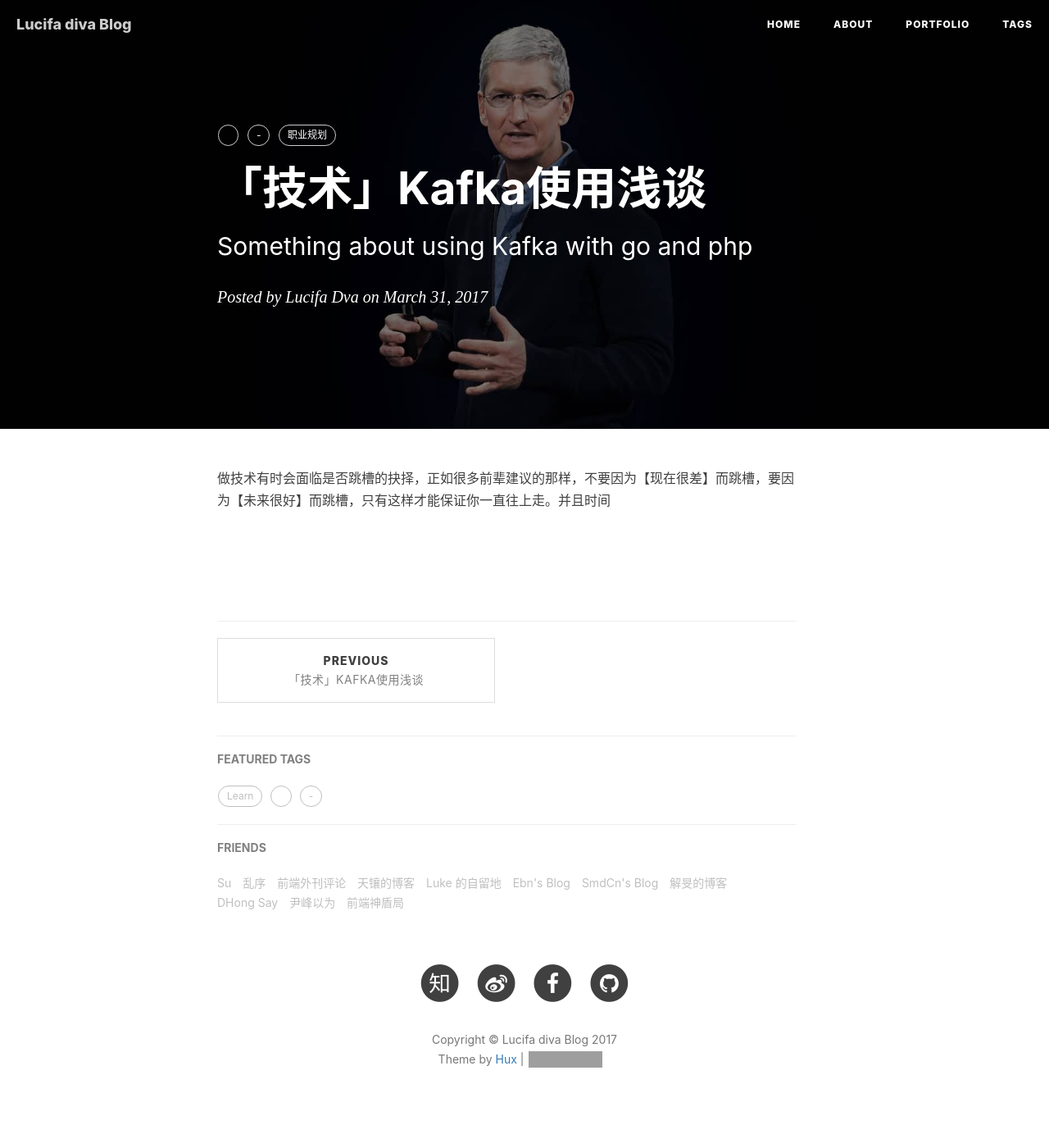
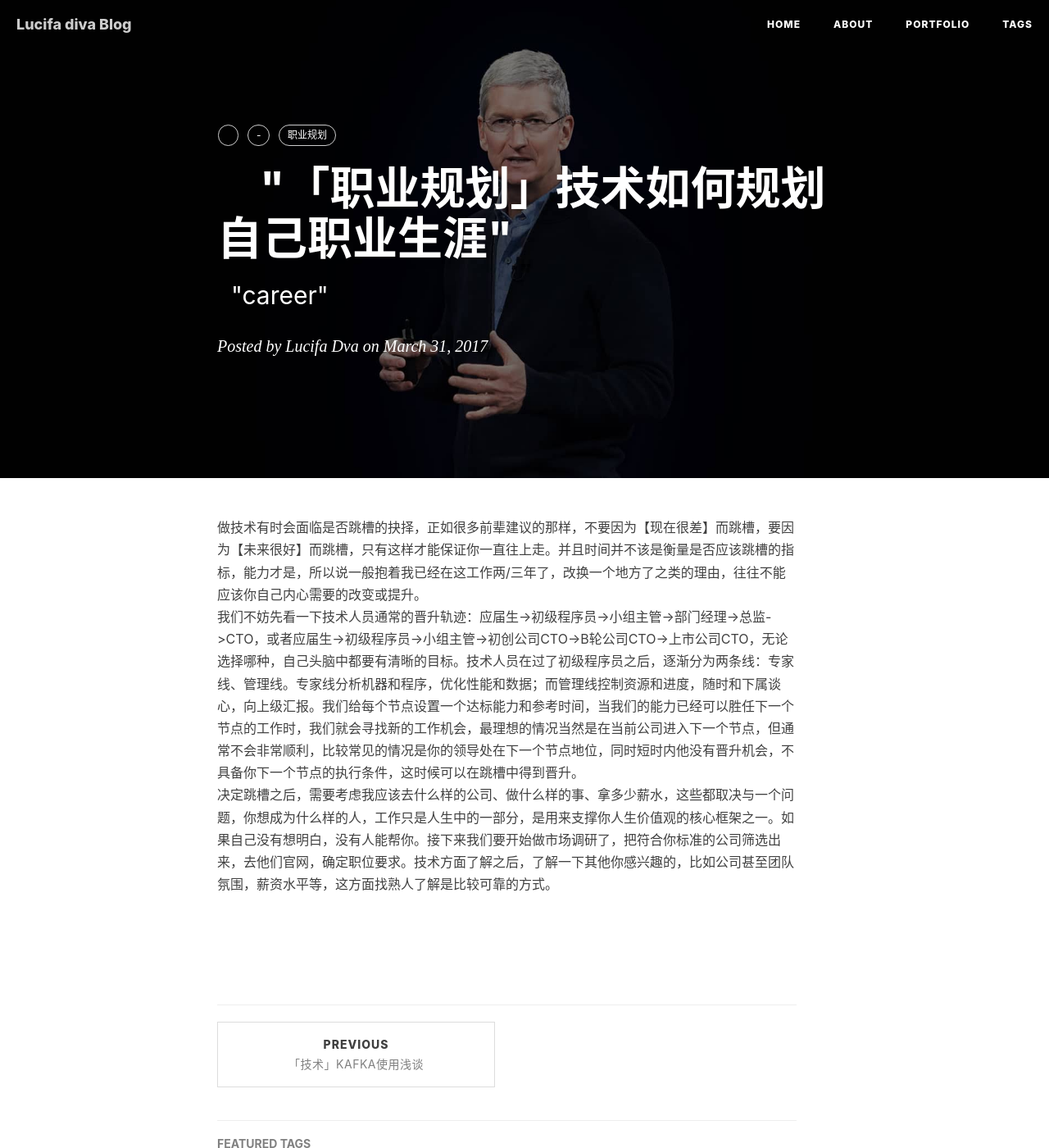
Before and after one commit to LucifaDva/lucifadva.github.com, a Jekyll site: the page built from _posts/2017-04-03-my-career-2017.markdown, in a window 1280 px wide and 1400 px high. Shown: the whole window at 82% size. Built offline with Jekyll 4.4.1, drawn with Linux system fonts in a browser that asks for light colours; nearby versions of some CDN libraries; comment, search, counter and statistics services are not loaded; grey boxes are pictures that could not be loaded.

Commit message:
Update 2017-04-03-my-career-2017.markdown

```diff
--- a/_posts/2017-04-03-my-career-2017.markdown
+++ b/_posts/2017-04-03-my-career-2017.markdown
@@ -1,7 +1,7 @@
 ---
 layout:     post
-title:      "「技术」Kafka使用浅谈"
-subtitle:   "Something about using Kafka with go and php"
+title:      "「职业规划」技术如何规划自己职业生涯"
+subtitle:   "career"
 date:       2017-03-31 21:00:00
 author:     "Lucifa Dva"
 header-img: "img/post-bg-apple-event-2015.jpg"
@@ -11,9 +11,11 @@ tags:
 
 
 <div>
-    <br>做技术有时会面临是否跳槽的抉择，正如很多前辈建议的那样，不要因为【现在很差】而跳槽，要因为【未来很好】而跳槽，只有这样才能保证你一直往上走。并且时间
-    <br>
-    <br>
+    <br>做技术有时会面临是否跳槽的抉择，正如很多前辈建议的那样，不要因为【现在很差】而跳槽，要因为【未来很好】而跳槽，只有这样才能保证你一直往上走。并且时间并不该是衡量是否应该跳槽的指标，能力才是，所以说一般抱着我已经在这工作两/三年了，改换一个地方了之类的理由，往往不能应该你自己内心需要的改变或提升。
+    <br>我们不妨先看一下技术人员通常的晋升轨迹：应届生->初级程序员->小组主管->部门经理->总监->CTO，或者应届生->初级程序员->小组主管->初创公司CTO->B轮公司CTO->上市公司CTO，无论选择哪种，自己头脑中都要有清晰的目标。技术人员在过了初级程序员之后，逐渐分为两条线：专家线、管理线。专家线分析机器和程序，优化性能和数据；而管理线控制资源和进度，随时和下属谈心，向上级汇报。我们给每个节点设置一个达标能力和参考时间，当我们的能力已经可以胜任下一个节点的工作时，我们就会寻找新的工作机会，最理想的情况当然是在当前公司进入下一个节点，但通常不会非常顺利，比较常见的情况是你的领导处在下一个节点地位，同时短时内他没有晋升机会，不具备你下一个节点的执行条件，这时候可以在跳槽中得到晋升。
+    <br> 决定跳槽之后，需要考虑我应该去什么样的公司、做什么样的事、拿多少薪水，这些都取决与一个问题，你想成为什么样的人，工作只是人生中的一部分，是用来支撑你人生价值观的核心框架之一。如果自己没有想明白，没有人能帮你。接下来我们要开始做市场调研了，把符合你标准的公司筛选出来，去他们官网，确定职位要求。技术方面了解之后，了解一下其他你感兴趣的，比如公司甚至团队氛围，薪资水平等，这方面找熟人了解是比较可靠的方式。
+    <br>
+    <br>
     <br>
     <p>
     <b></b>
```
